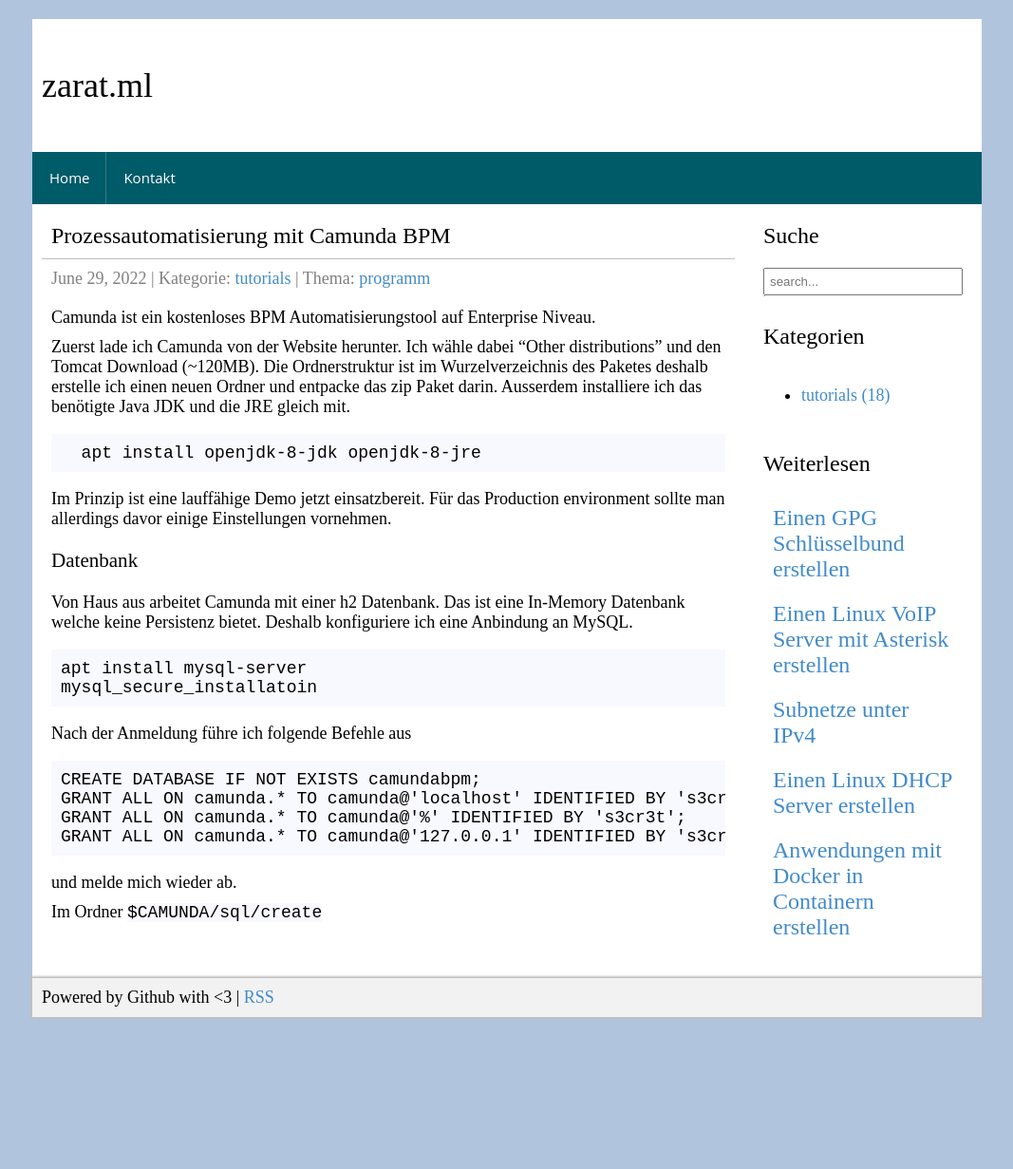
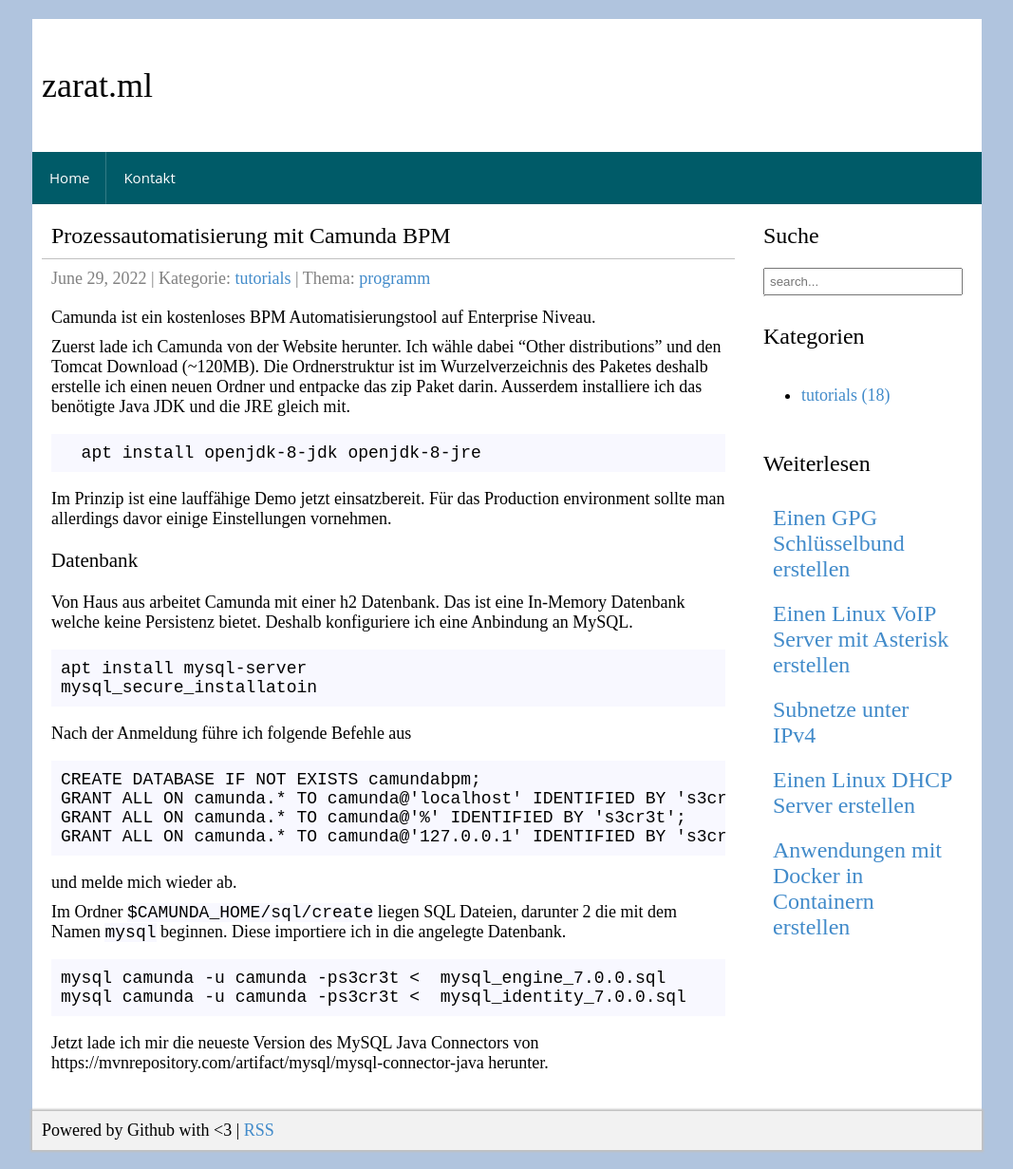
Before and after one commit to zarat/zarat.github.io, a Jekyll site: the page built from _posts/2022-06-29-bpm-automatisierung-mit-camunda.markdown, in a window 1280 px wide. Shown: the whole page at 95% size, without its empty margins (106-1173 px from the left). Built offline with Jekyll 4.4.1, drawn with Linux system fonts in a browser that asks for light colours; before the commit the page ends 1091 px from its top, so only the background shows below that.

Commit message:
Update 2022-06-29-bpm-automatisierung-mit-camunda.markdown

```diff
--- a/_posts/2022-06-29-bpm-automatisierung-mit-camunda.markdown
+++ b/_posts/2022-06-29-bpm-automatisierung-mit-camunda.markdown
@@ -39,4 +39,11 @@
 
 und melde mich wieder ab.
 
-Im Ordner <code>$CAMUNDA/sql/create</code>
+Im Ordner <code>$CAMUNDA_HOME/sql/create</code> liegen SQL Dateien, darunter 2 die mit dem Namen <code>mysql</code> beginnen. Diese importiere ich in die angelegte Datenbank.
+
+<pre>
+mysql camunda -u camunda -ps3cr3t <  mysql_engine_7.0.0.sql
+mysql camunda -u camunda -ps3cr3t <  mysql_identity_7.0.0.sql
+</pre>
+
+Jetzt lade ich mir die neueste Version des MySQL Java Connectors von https://mvnrepository.com/artifact/mysql/mysql-connector-java herunter.
```
